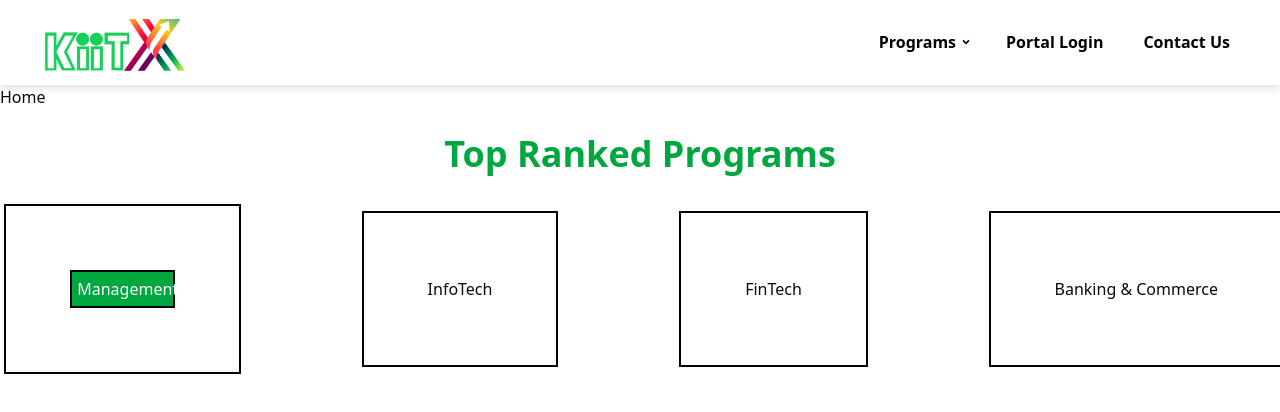
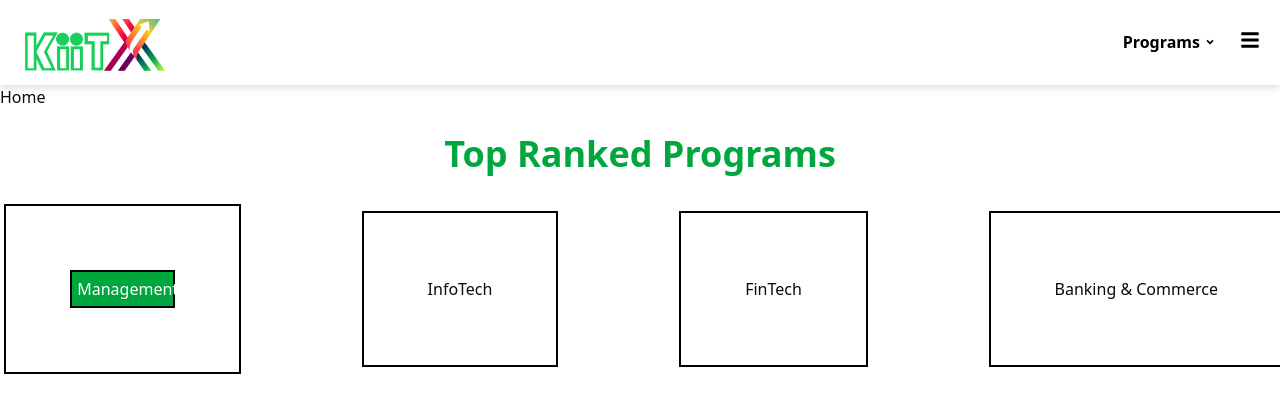
Before and after one commit to AnshRaj112/kiit-extensions-frontend, a Next.js app: page / in a window 1280 px wide. Shown: the top 412 px of the page. Built offline with nearby package versions, Linux system fonts and the light colour scheme.

Commit message:
Fixing header, will fix responsiveness again

```diff
--- a/src/app/components/Header.tsx
+++ b/src/app/components/Header.tsx
@@ -4,14 +4,14 @@ import { useState } from "react";
 import styles from "./styles/Header.module.scss";
 import { RiArrowDropDownLine } from "react-icons/ri";
 import { FaBars } from "react-icons/fa";
-import { RxCross2 } from "react-icons/rx";
+// import { RxCross2 } from "react-icons/rx";
 import Image from "next/image";
 import Link from "next/link";
 
 const programs: Record<string, string[]> = {
   "Online Degree Program": ["BBA", "BCA", "MBA", "MCA", "Law"],
   "WILP BTech (3.5 years)": ["Mechanical", "Electrical", "Computer Science", "Civil"],
-  "Branch": ["a", 'b'],
+  "Branch": ["a", "b", "c"],
 };
 
 export default function Header() {
@@ -31,7 +31,7 @@ export default function Header() {
 
         {/* Navigation Section */}
         <div className={styles.navContainer}>
-          <nav className={`${styles.nav} ${menuOpen ? styles.navMobile : ""}`}>
+          <nav className={styles.nav}>
             <ul>
               {/* Programs Dropdown */}
               <li
@@ -68,19 +68,29 @@ export default function Header() {
                   </ul>
                 )}
               </li>
-              <li>
-                <Link href="/portal-login">Portal Login</Link>
-              </li>
-              <li>
-                <Link href="/contact-us">Contact Us</Link>
+
+              {/* FaBars Menu (Only in Desktop View) */}
+              <li
+                className={styles.dropdown}
+                onMouseEnter={() => setActiveDropdown("Menu")}
+                onMouseLeave={() => setActiveDropdown(null)}
+              >
+                <span>
+                  <FaBars size={20} />
+                </span>
+                {activeDropdown === "Menu" && (
+                  <ul className={styles.dropdownMenu}>
+                    <li>
+                      <Link href="/portal-login">Portal Login</Link>
+                    </li>
+                    <li>
+                      <Link href="/contact-us">Contact Us</Link>
+                    </li>
+                  </ul>
+                )}
               </li>
             </ul>
           </nav>
-
-          {/* Mobile Menu Toggle */}
-          <div className={styles.mobileToggle} onClick={() => setMenuOpen(!menuOpen)}>
-            {menuOpen ? <RxCross2 size={28} /> : <FaBars size={28} />}
-          </div>
         </div>
       </div>
     </header>
--- a/src/app/components/styles/Header.module.scss
+++ b/src/app/components/styles/Header.module.scss
@@ -8,7 +8,7 @@
   display: flex;
   justify-content: space-between;
   align-items: center;
-  max-width: 1200px;
+  max-width: 1900px;
   margin: 0 auto;
 }
 
@@ -53,7 +53,7 @@
 .dropdownMenu {
   position: absolute;
   top: 100%;
-  left: 0;
+  right: 0;
   background: #fff;
   border: 1px solid #ddd;
   border-radius: 5px;
@@ -80,6 +80,7 @@
   position: absolute;
   top: 0;
   right: 100%;
+  width: auto;
   background: #fff;
   border: 1px solid #ddd;
   border-radius: 5px;
```
Also changed, not shown: src/app/components/sections/Sec2.tsx (added), src/app/components/sections/Sec3.tsx (added), src/app/components/sections/Sec4.tsx (added).
